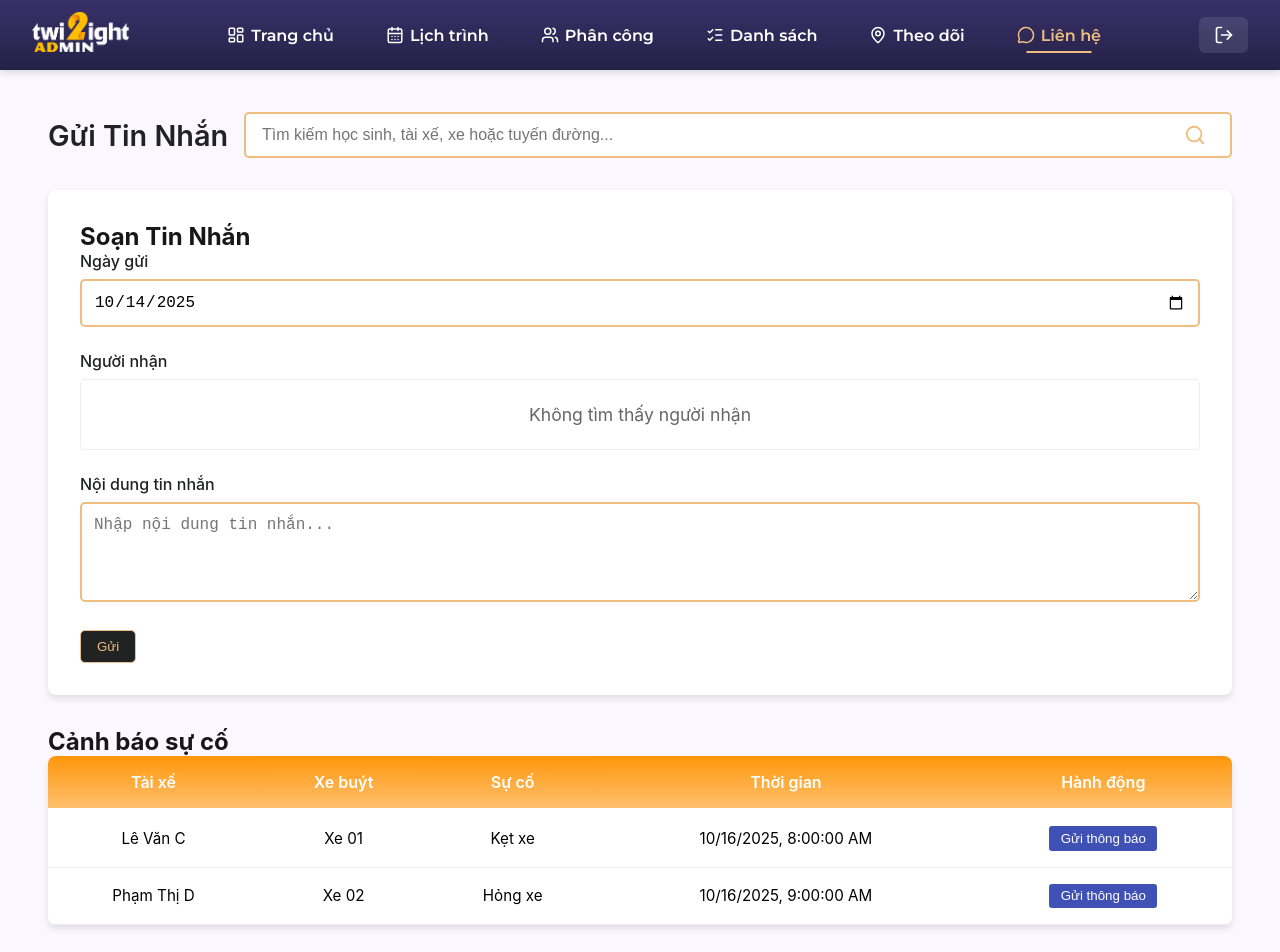
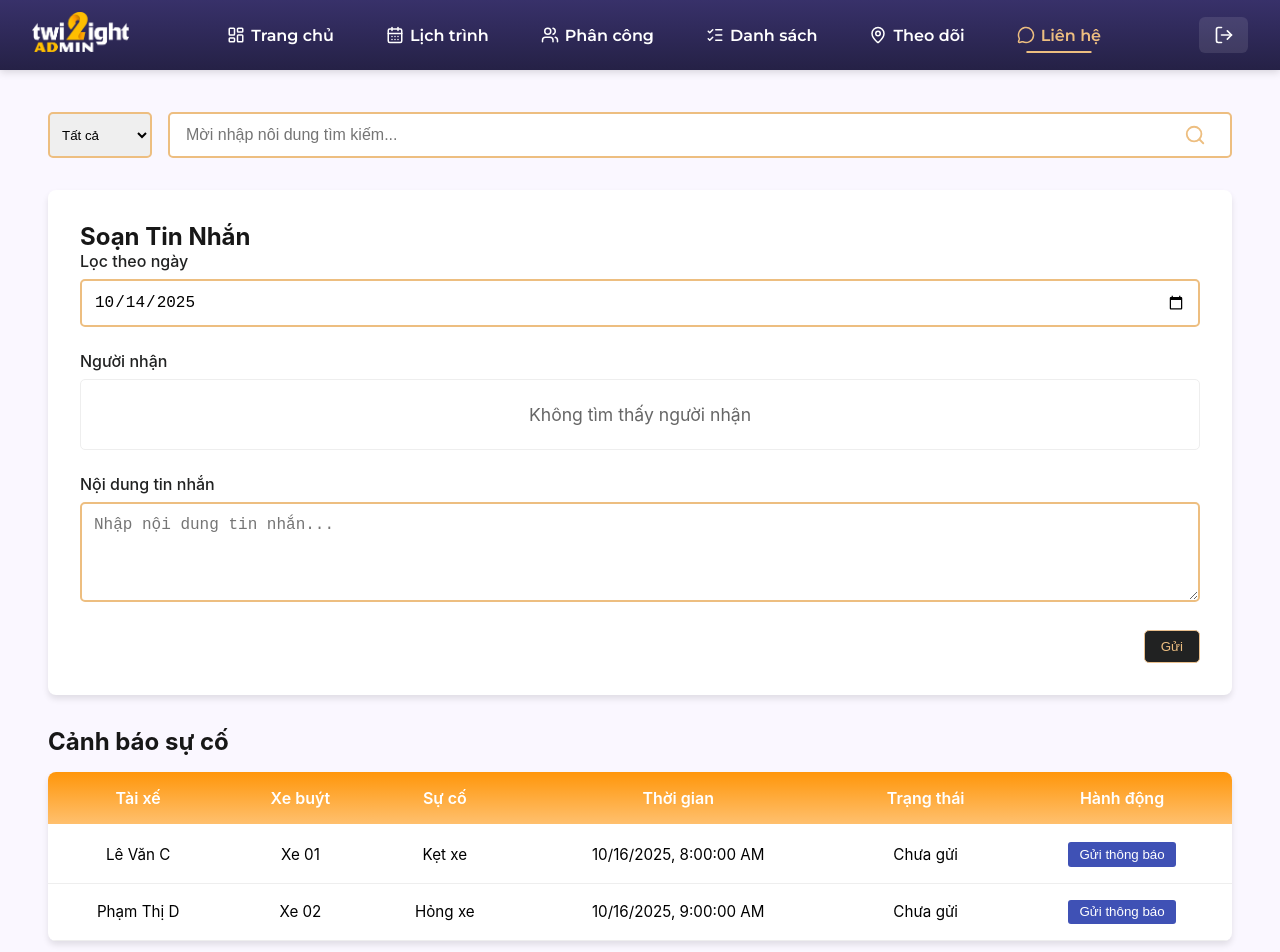
Before and after one commit to DoctorFear/admin-busmap, a Next.js app: page /messenger in a window 1280 px wide. Shown: the top 952 px of the page. Built offline with nearby package versions, Linux system fonts and the light colour scheme.

Commit message:
sửa 1 tí

```diff
--- a/src/app/messenger/page.tsx
+++ b/src/app/messenger/page.tsx
@@ -14,17 +14,18 @@ export default function MessagingPage() {
   const [searchTerm, setSearchTerm] = useState('');
   const [notification, setNotification] = useState<{ message: string; type: 'success' | 'error' } | null>(null);
   const [selectedDate, setSelectedDate] = useState<string>(new Date().toISOString().split('T')[0]);
+  const [recipientType, setRecipientType] = useState<'all' | 'parent' | 'driver'>('all');
 
-  // Filter recipients based on search term and date
+  // Filter recipients based on search term, date, and recipient type
   const filteredRecipients = recipients.filter(
     (recipient) =>
       recipient.name.toLowerCase().includes(searchTerm.toLowerCase()) &&
-      (!recipient.availableDates || recipient.availableDates.includes(selectedDate))
+      (!recipient.availableDates || recipient.availableDates.includes(selectedDate)) &&
+      (recipientType === 'all' || recipient.type === recipientType)
   );
 
   // Simulate receiving new incidents from drivers
   useEffect(() => {
-    // Mock API call to fetch new incidents
     const interval = setInterval(() => {
       const newIncident: Incident = {
         id: String(incidents.length + 1),
@@ -32,9 +33,10 @@ export default function MessagingPage() {
         bus: `Xe ${Math.floor(Math.random() * 10) + 1}`,
         issue: ['Kẹt xe', 'Hỏng xe', 'Trễ giờ'][Math.floor(Math.random() * 3)],
         timestamp: new Date().toISOString(),
+        status: 'pending',
       };
       setIncidents((prev) => [newIncident, ...prev]);
-    }, 60000); // Simulate new incident every minute
+    }, 60000);
     return () => clearInterval(interval);
   }, [incidents]);
 
@@ -44,23 +46,24 @@ export default function MessagingPage() {
       setNotification({ message: 'Vui lòng chọn ít nhất một người nhận và nhập nội dung tin nhắn.', type: 'error' });
       return;
     }
-    // Simulate API call to send message
     console.log('Sending message to:', recipientIds, 'Message:', message);
     setNotification({ message: 'Gửi tin nhắn thành công!', type: 'success' });
   };
 
   // Handle sending incident notification to parents
   const handleSendIncidentNotification = (incident: Incident) => {
-    // Simulate fetching parents linked to the bus
     const parentsForBus = mockParents.filter((parent) => parent.bus === incident.bus);
     if (parentsForBus.length === 0) {
       setNotification({ message: 'Không có phụ huynh nào liên kết với xe này.', type: 'error' });
       console.error('No parents linked to bus:', incident.bus);
       return;
     }
-    // Simulate sending push notification
     console.log('Sending push notification to parents:', parentsForBus, 'Incident:', incident);
     setNotification({ message: 'Gửi thông báo sự cố đến phụ huynh thành công!', type: 'success' });
+    // Update incident status to 'sent'
+    setIncidents((prev) =>
+      prev.map((inc) => (inc.id === incident.id ? { ...inc, status: 'sent' } : inc))
+    );
   };
 
   return (
@@ -74,8 +77,16 @@ export default function MessagingPage() {
       )}
 
       <div className={styles.headerRow}>
-        <h1>Gửi Tin Nhắn</h1>
         <div className={styles.searchWrapper}>
+          <select
+            value={recipientType}
+            onChange={(e) => setRecipientType(e.target.value as 'all' | 'parent' | 'driver')}
+            style={{ marginRight: '1rem', padding: '0.5rem', borderRadius: '5px', border: '2px solid #edbe80' }}
+          >
+            <option value="all">Tất cả</option>
+            <option value="parent">Phụ huynh</option>
+            <option value="driver">Tài xế</option>
+          </select>
           <SearchBar onSearch={setSearchTerm} />
         </div>
       </div>
--- a/src/components/IncidentTable.tsx
+++ b/src/components/IncidentTable.tsx
@@ -8,6 +8,7 @@ interface Incident {
   bus: string;
   issue: string;
   timestamp: string;
+  status?: 'pending' | 'sent';
 }
 
 interface IncidentTableProps {
@@ -26,6 +27,7 @@ export default function IncidentTable({ incidents, onSendNotification }: Inciden
             <th className={styles.th}>Xe buýt</th>
             <th className={styles.th}>Sự cố</th>
             <th className={styles.th}>Thời gian</th>
+            <th className={styles.th}>Trạng thái</th>
             <th className={styles.th}>Hành động</th>
           </tr>
         </thead>
@@ -38,18 +40,22 @@ export default function IncidentTable({ incidents, onSendNotification }: Inciden
                 <td className={styles.td}>{incident.issue}</td>
                 <td className={styles.td}>{new Date(incident.timestamp).toLocaleString()}</td>
                 <td className={styles.td}>
+                  {incident.status === 'sent' ? 'Đã gửi' : 'Chưa gửi'}
+                </td>
+                <td className={styles.td}>
                   <button
                     onClick={() => onSendNotification(incident)}
-                    className={styles.notifyButton}
+                    className={`${styles.notifyButton} ${incident.status === 'sent' ? styles.sentButton : ''}`}
+                    disabled={incident.status === 'sent'}
                   >
-                    Gửi thông báo
+                    {incident.status === 'sent' ? 'Đã gửi' : 'Gửi thông báo'}
                   </button>
                 </td>
               </tr>
             ))
           ) : (
             <tr>
-              <td colSpan={5} className={styles.noResults}>
+              <td colSpan={6} className={styles.noResults}>
                 Không có sự cố nào
               </td>
             </tr>
--- a/src/components/MessagingForm.tsx
+++ b/src/components/MessagingForm.tsx
@@ -38,7 +38,7 @@ export default function MessagingForm({ recipients, selectedDate, onDateChange,
     <div className={styles.formContainer}>
       <h2>Soạn Tin Nhắn</h2>
       <div className={styles.formGroup}>
-        <label>Ngày gửi</label>
+        <label>Lọc theo ngày</label>
         <input
           type="date"
           value={selectedDate}
--- a/src/components/SearchBar.tsx
+++ b/src/components/SearchBar.tsx
@@ -19,7 +19,7 @@ export default function SearchBar({ onSearch }: SearchBarProps) {
     <div className={styles.searchContainer}>
       <input
         type="text"
-        placeholder="Tìm kiếm học sinh, tài xế, xe hoặc tuyến đường..."
+        placeholder="Mời nhập nôi dung tìm kiếm..."
         className={styles.searchInput}
         value={searchTerm}
         onChange={(e) => setSearchTerm(e.target.value)}
--- a/src/lib/data_messaging.ts
+++ b/src/lib/data_messaging.ts
@@ -12,6 +12,7 @@ export interface Incident {
   bus: string;
   issue: string;
   timestamp: string;
+  status?: 'pending' | 'sent'; // Added status field
 }
 
 export const mockParents: Recipient[] = [
@@ -29,7 +30,6 @@ export const mockParents: Recipient[] = [
     bus: 'Xe 02',
     availableDates: ['2025-10-16', '2025-10-18'],
   },
-  // Add more for testing large lists
   {
     id: 'p3',
     name: 'Lê Thị C',
@@ -59,7 +59,6 @@ export const mockDrivers: Recipient[] = [
     type: 'driver',
     availableDates: ['2025-10-16', '2025-10-18'],
   },
-  // Add more for testing large lists
   {
     id: 'd3',
     name: 'Nguyễn Văn E',
@@ -81,6 +80,7 @@ export const mockIncidents: Incident[] = [
     bus: 'Xe 01',
     issue: 'Kẹt xe',
     timestamp: '2025-10-16T08:00:00Z',
+    status: 'pending',
   },
   {
     id: '2',
@@ -88,5 +88,6 @@ export const mockIncidents: Incident[] = [
     bus: 'Xe 02',
     issue: 'Hỏng xe',
     timestamp: '2025-10-16T09:00:00Z',
+    status: 'pending',
   },
 ];
--- a/src/styles/AssignmentForm.module.css
+++ b/src/styles/AssignmentForm.module.css
@@ -15,7 +15,7 @@
 .formGroup label {
   display: block;
   font-weight: 500;
-  margin-bottom: 0.5rem;
+  margin: .5rem 0rem;
   color: #212222;
 }
 
--- a/src/styles/IncidentTable.module.css
+++ b/src/styles/IncidentTable.module.css
@@ -11,6 +11,7 @@
   box-shadow: 0 4px 6px rgba(0, 0, 0, 0.1);
   border-radius: 8px;
   overflow: hidden;
+  margin-top: 16px;
 }
 
 .th {
@@ -43,8 +44,13 @@
   cursor: pointer;
 }
 
-.notifyButton:hover {
+.notifyButton:hover:not(:disabled) {
   filter: brightness(140%);
+}
+
+.sentButton {
+  background-color: #4CAF50;
+  cursor: not-allowed;
 }
 
 .noResults {
--- a/src/styles/MessagingForm.module.css
+++ b/src/styles/MessagingForm.module.css
@@ -70,6 +70,7 @@
 .formActions {
   display: flex;
   gap: 1rem;
+  justify-content: flex-end;
 }
 
 .submitButton {
```
Also changed, not shown: src/components/AssignmentForm.tsx (+0 -9 lines), src/components/BackLink.module.css (deleted, +0 -19 lines), src/components/BackLink.tsx (deleted, +0 -15 lines).
